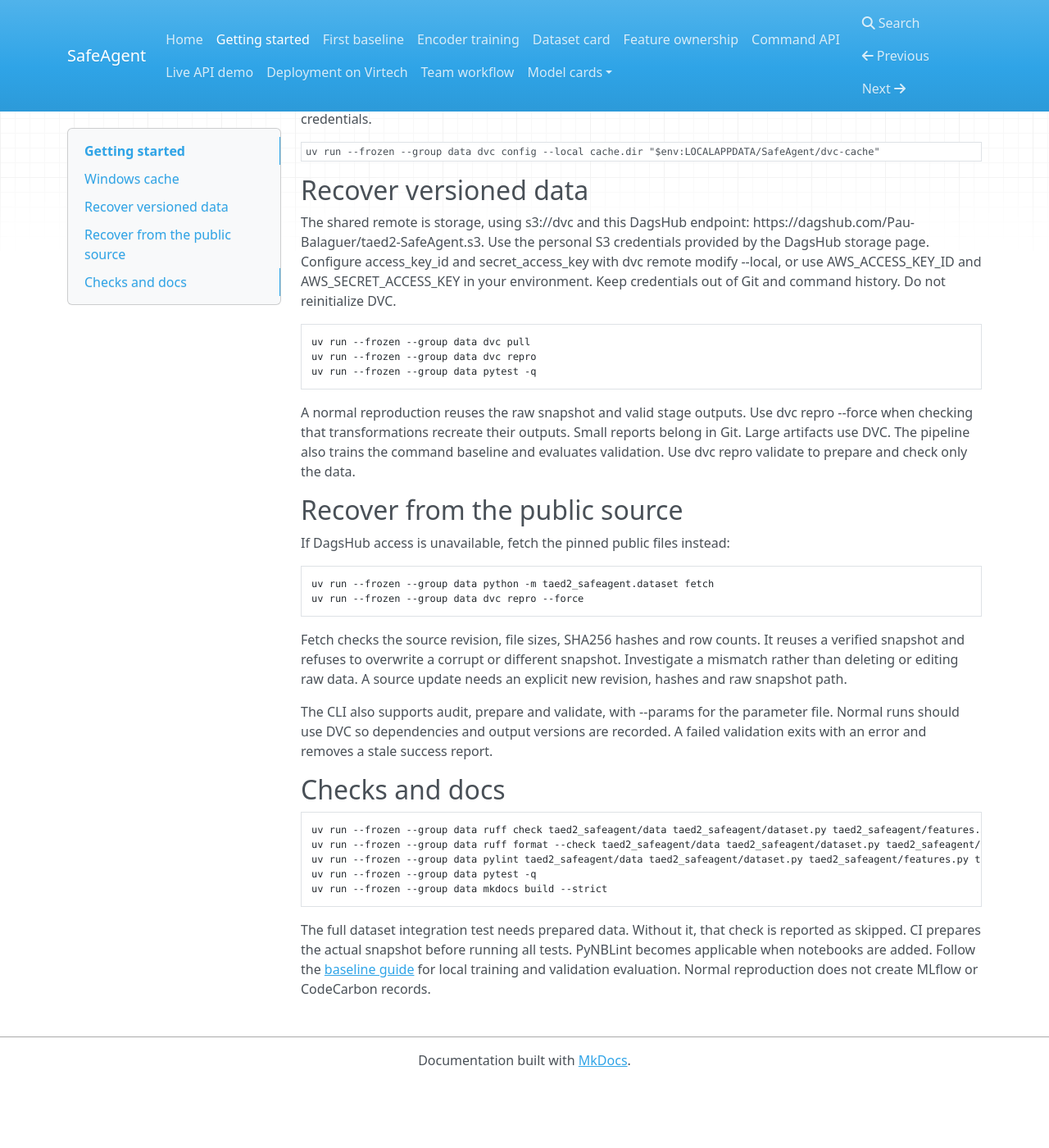
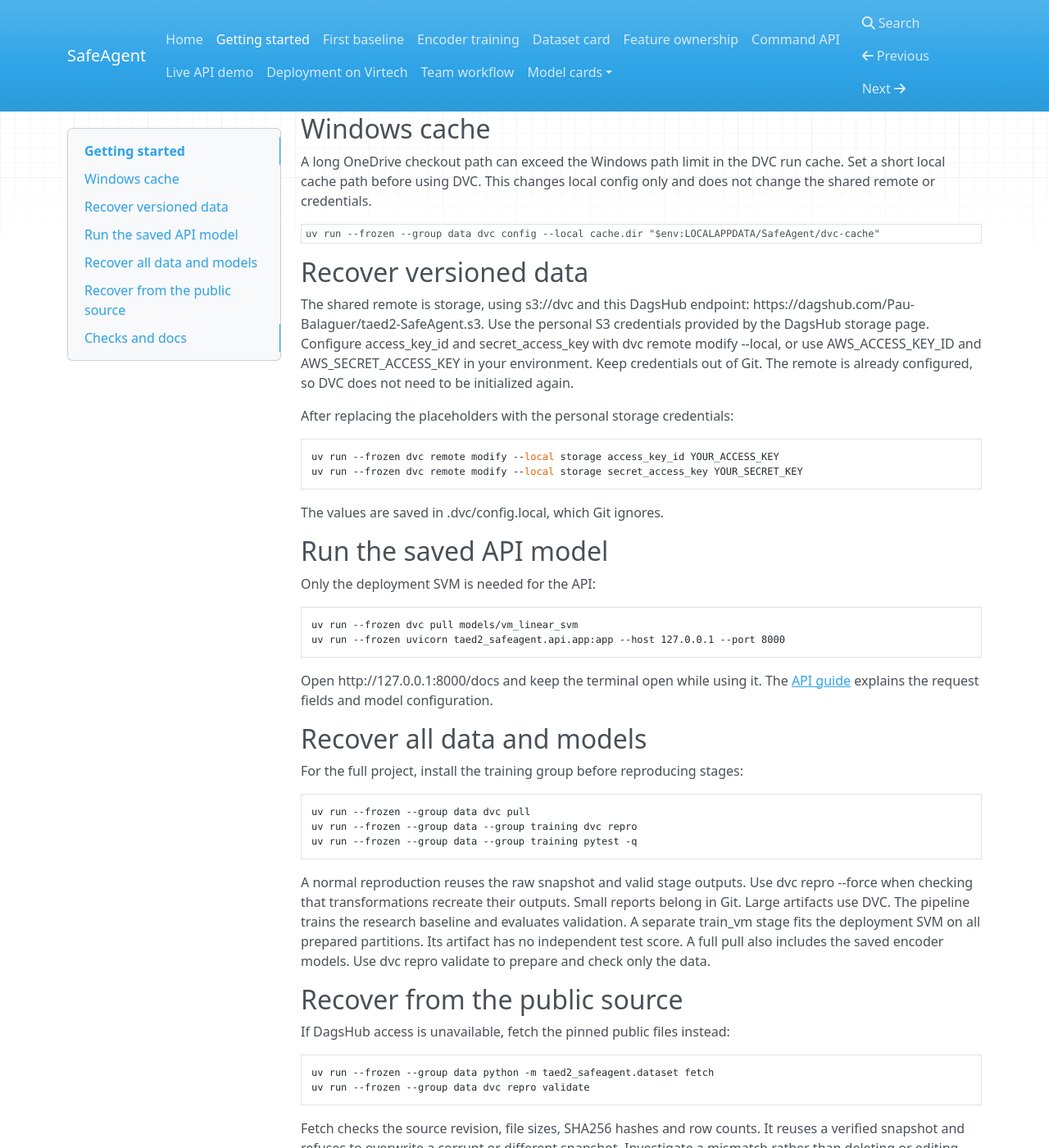
Before and after one commit to taed2-2627q1-gced-upc/taed2-SafeAgent, an MkDocs documentation site: the page built from docs/getting-started.md, in a window 1280 px wide and 1400 px high, scrolled down 436 px. Shown: the whole window at 82% size. Built offline with MkDocs 1.6.1, drawn with Linux system fonts in a browser that asks for light colours; nearby versions of some CDN libraries; before the commit the page ends 1757 px from its top, so only the background shows below that; some of the changed text lies outside the part shown.

Commit message:
docs: explain setup and tidy repository

````diff
--- a/docs/getting-started.md
+++ b/docs/getting-started.md
@@ -4,10 +4,16 @@
 The locked environment uses Python 3.11. uv can install that interpreter.
 
 ```sh
+uv sync --frozen --group data --group dev
+```
+
+This environment is enough to run the API and data checks. For training,
+install the encoder libraries and CodeCarbon as well:
+
+```sh
 uv sync --frozen --group data --group dev --group training
 ```
 
-The training group adds the encoder libraries and CodeCarbon.
 The data group includes Great Expectations and Deepchecks. Keep the frozen
 lockfile rather than updating libraries during reproduction. PyNBLint requires
 Typer 0.12.5 and Click 8.1.8. Deepchecks requires the pinned scientific stack and
@@ -31,18 +37,46 @@
 Use the personal S3 credentials provided by the DagsHub storage page. Configure
 access_key_id and secret_access_key with dvc remote modify --local, or use
 AWS_ACCESS_KEY_ID and AWS_SECRET_ACCESS_KEY in your environment.
-Keep credentials out of Git and command history. Do not reinitialize DVC.
+Keep credentials out of Git. The remote is already configured, so DVC does not
+need to be initialized again.
+
+After replacing the placeholders with the personal storage credentials:
+
+```sh
+uv run --frozen dvc remote modify --local storage access_key_id YOUR_ACCESS_KEY
+uv run --frozen dvc remote modify --local storage secret_access_key YOUR_SECRET_KEY
+```
+
+The values are saved in .dvc/config.local, which Git ignores.
+
+## Run the saved API model
+
+Only the deployment SVM is needed for the API:
+
+```sh
+uv run --frozen dvc pull models/vm_linear_svm
+uv run --frozen uvicorn taed2_safeagent.api.app:app --host 127.0.0.1 --port 8000
+```
+
+Open http://127.0.0.1:8000/docs and keep the terminal open while using it.
+The [API guide](api.md) explains the request fields and model configuration.
+
+## Recover all data and models
+
+For the full project, install the training group before reproducing stages:
 
 ```sh
 uv run --frozen --group data dvc pull
-uv run --frozen --group data dvc repro
-uv run --frozen --group data pytest -q
+uv run --frozen --group data --group training dvc repro
+uv run --frozen --group data --group training pytest -q
 ```
 
 A normal reproduction reuses the raw snapshot and valid stage outputs.
 Use dvc repro --force when checking that transformations recreate their outputs.
 Small reports belong in Git. Large artifacts use DVC.
-The pipeline also trains the command baseline and evaluates validation.
+The pipeline trains the research baseline and evaluates validation. A separate
+train_vm stage fits the deployment SVM on all prepared partitions. Its artifact
+has no independent test score. A full pull also includes the saved encoder models.
 Use dvc repro validate to prepare and check only the data.
 
 ## Recover from the public source
@@ -51,7 +85,7 @@
 
 ```sh
 uv run --frozen --group data python -m taed2_safeagent.dataset fetch
-uv run --frozen --group data dvc repro --force
+uv run --frozen --group data dvc repro validate
 ```
 
 Fetch checks the source revision, file sizes, SHA256 hashes and row counts.
@@ -66,15 +100,16 @@
 ## Checks and docs
 
 ```sh
-uv run --frozen --group data ruff check taed2_safeagent/data taed2_safeagent/dataset.py taed2_safeagent/features.py taed2_safeagent/modeling tests
-uv run --frozen --group data ruff format --check taed2_safeagent/data taed2_safeagent/dataset.py taed2_safeagent/features.py taed2_safeagent/modeling tests
-uv run --frozen --group data pylint taed2_safeagent/data taed2_safeagent/dataset.py taed2_safeagent/features.py taed2_safeagent/modeling tests
-uv run --frozen --group data pytest -q
-uv run --frozen --group data mkdocs build --strict
+uv run --frozen --group data --group dev ruff check taed2_safeagent/data taed2_safeagent/dataset.py taed2_safeagent/features.py taed2_safeagent/modeling taed2_safeagent/api tests kaggle_train.py
+uv run --frozen --group data --group dev ruff format --check taed2_safeagent/data taed2_safeagent/dataset.py taed2_safeagent/features.py taed2_safeagent/modeling taed2_safeagent/api tests kaggle_train.py
+uv run --frozen --group data --group dev --group training pylint taed2_safeagent/data taed2_safeagent/dataset.py taed2_safeagent/features.py taed2_safeagent/modeling taed2_safeagent/api tests kaggle_train.py
+uv run --frozen --group data --group dev --group training pytest -q
+uv run --frozen --group data --group dev mkdocs build --strict
 ```
 
 The full dataset integration test needs prepared data. Without it, that check is
 reported as skipped. CI prepares the actual snapshot before running all tests.
-PyNBLint becomes applicable when notebooks are added. Follow the
+PyNBLint is available for checking the included notebooks. Follow the
 [baseline guide](baseline.md) for local training and validation evaluation.
-Normal reproduction does not create MLflow or CodeCarbon records.
+Normal reproduction does not create a shared MLflow run. Training can record
+local CodeCarbon measurements in the configured report folder.
````
Also changed, not shown: README.md (+243 -83 lines), docs/api.md (+7 -5 lines), docs/assets/safeagent-banner.png (added), 3 other files.
